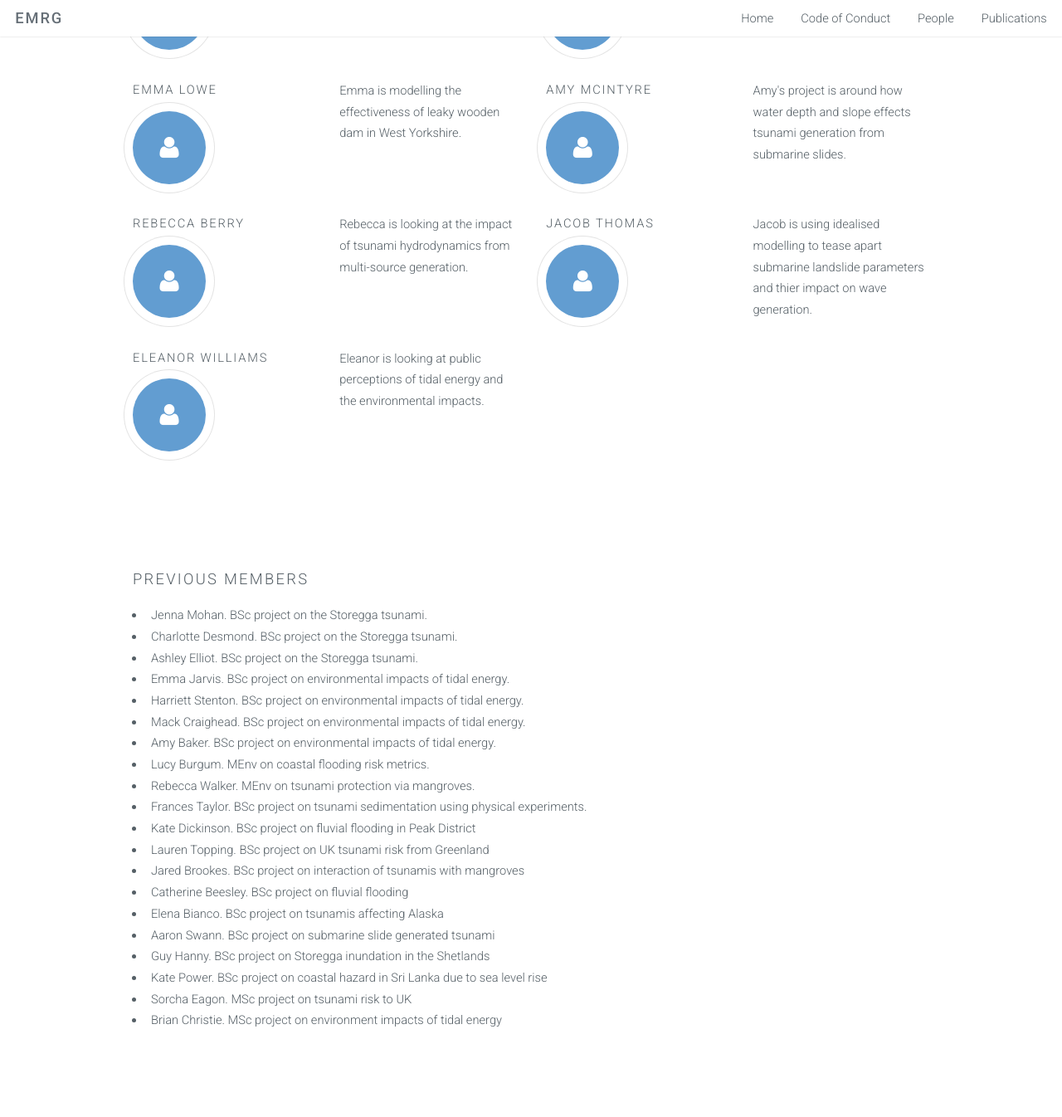
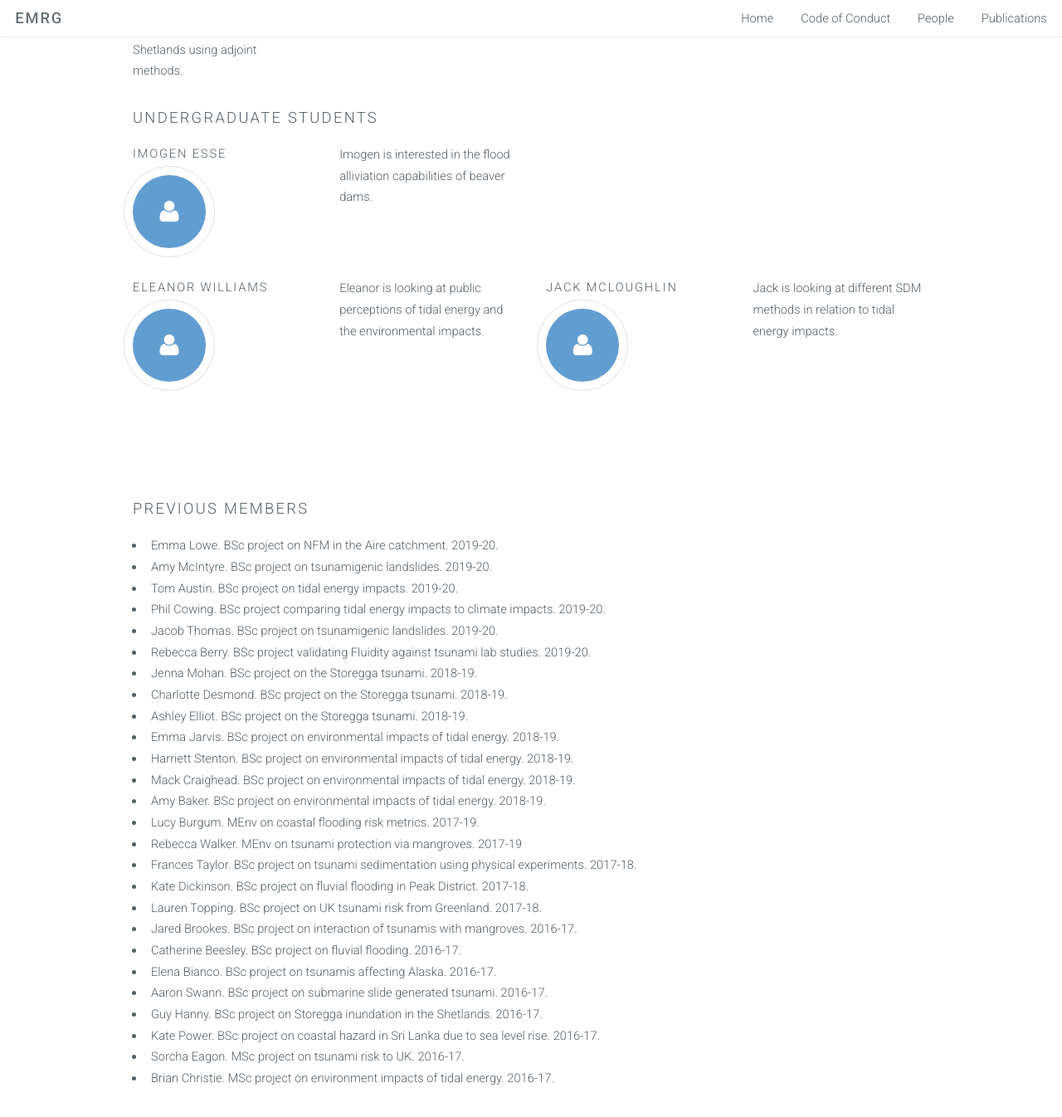
Before and after one commit to EnvModellingGroup/EnvModellingGroup.github.io, a Jekyll site: the page built from people/index.html, in a window 1280 px wide and 1400 px high, scrolled down 1560 px. Shown: the top 1346 px of the window at 83% size. Built offline with Jekyll 4.4.1, drawn with Linux system fonts in a browser that asks for light colours; some of the changed text lies outside the part shown.

Commit message:
New students

```diff
--- a/people/index.html
+++ b/people/index.html
@@ -67,65 +67,32 @@ keywords: modelling, environmental, ecological, ecology, environment, computatio
                 <div class="3u">
                     <p>Kieran is carrying out a project on how submarine landslide parameters effect the wave generated.</p>
                 </div>
-				<div class="3u">
-						<h4>Amy Rhodes</h4>
-						<span class="icon major fa-user"></span>
+		<div class="3u">
+			<h4>Amy Rhodes</h4>
+			<span class="icon major fa-user"></span>
                 </div>
                 <div class="3u">
-                    <p>Amy is examining the environmental impact of tidal energy in the UK.</p>
+                    <p>Amy is examining the acoustic environmental impact of tidal energy in the UK.</p>
                 </div>
+		<div class="3u">
+			<h4>Rebecca Mitchell</h4>
+			<span class="icon major fa-user"></span>
+			<!--<img height="200px" src="images/katedickinson.png" alt="Kate Dickinson" />-->
+                	</div>
+                	<div class="3u">
+                    		<p>Rebecca is modelling the Storegga tsunami on the Shetlands using adjoint methods.</p>
+			</div>
 		</div>
-
         </div>
         <div class="container">
             <h3>Undergraduate students</h3>
 			<div class="row">
 				<div class="3u">
-					<h4>Tom Austin</h4>
-					<span class="icon major fa-user"></span>
-					<!--<img height="200px" src="images/katedickinson.png" alt="Kate Dickinson" />-->
-                 		</div>
-                		<div class="3u">
-                    			<p>Tom is examining regional environmental os tidal turbines in the North Sea.</p>
-				</div>
-				<div class="3u">
-					<h4>Phil Cowing</h4>
+					<h4>Imogen Esse</h4>
 					<span class="icon major fa-user"></span>
                 		</div>
                 		<div class="3u">
-                    			<p>Phil is comparing impacts of tidal energy in the UK to climate change driven changes.</p>
-				</div>
-			</div>
-			<div class="row">
-				<div class="3u">
-					<h4>Emma Lowe</h4>
-					<span class="icon major fa-user"></span>
-                		</div>
-                		<div class="3u">
-                    			<p>Emma is modelling the effectiveness of leaky wooden dam in West Yorkshire.</p>
-				</div>
-				<div class="3u">
-					<h4>Amy McIntyre</h4>
-					<span class="icon major fa-user"></span>
-                		</div>
-                		<div class="3u">
-                    			<p>Amy's project is around how water depth and slope effects tsunami generation from submarine slides.</p>
-				</div>
-			</div>
-			<div class="row">
-				<div class="3u">
-					<h4>Rebecca Berry</h4>
-					<span class="icon major fa-user"></span>
-                		</div>
-                		<div class="3u">
-                    			<p>Rebecca is looking at the impact of tsunami hydrodynamics from multi-source generation.</p>
-				</div>
-				<div class="3u">
-					<h4>Jacob Thomas</h4>
-					<span class="icon major fa-user"></span>
-                		</div>
-                		<div class="3u">
-                    			<p>Jacob is using idealised modelling to tease apart submarine landslide parameters and thier impact on wave generation.</p>
+                    			<p>Imogen is interested in the flood alliviation capabilities of beaver dams.</p>
 				</div>
 			</div>
 			<div class="row">
@@ -136,33 +103,46 @@ keywords: modelling, environmental, ecological, ecology, environment, computatio
                 		<div class="3u">
                     			<p>Eleanor is looking at public perceptions of tidal energy and the environmental impacts.</p>
 				</div>
+				<div class="3u">
+					<h4>Jack McLoughlin</h4>
+					<span class="icon major fa-user"></span>
+                		</div>
+                		<div class="3u">
+                    			<p>Jack is looking at different SDM methods in relation to tidal energy impacts.</p>
+				</div>
 			</div>
 		</div>
         </section>
         <section class="wrapper style2">
         <div class="container">
-            <h3>Previous members</h3>
+	    <h3>Previous members</h3>
             <ul>
-		<li>Jenna Mohan. BSc project on the Storegga tsunami.</li>
-		<li>Charlotte Desmond. BSc project on the Storegga tsunami.</li>
-		<li>Ashley Elliot. BSc project on the Storegga tsunami.</li>
-		<li>Emma Jarvis. BSc project on environmental impacts of tidal energy.</li>
-		<li>Harriett Stenton. BSc project on environmental impacts of tidal energy.</li>
-		<li>Mack Craighead. BSc project on environmental impacts of tidal energy.</li>
-		<li>Amy Baker. BSc project on environmental impacts of tidal energy.</li>
-		<li>Lucy Burgum. MEnv on coastal flooding risk metrics.</li>
-		<li>Rebecca Walker. MEnv on tsunami protection via mangroves.</li>
-		<li>Frances Taylor. BSc project on tsunami sedimentation using physical experiments.</li>
-		<li>Kate Dickinson. BSc project on fluvial flooding in Peak District</li>
-		<li>Lauren Topping. BSc project on UK tsunami risk from Greenland</li>
-                <li>Jared Brookes. BSc project on interaction of tsunamis with mangroves</li>
-                <li>Catherine Beesley. BSc project on fluvial flooding</li>
-                <li>Elena Bianco. BSc project on tsunamis affecting Alaska</li>
-                <li>Aaron Swann. BSc project on submarine slide generated tsunami</li>
-                <li>Guy Hanny. BSc project on Storegga inundation in the Shetlands</li>
-                <li>Kate Power. BSc project on coastal hazard in Sri Lanka due to sea level rise</li>
-                <li>Sorcha Eagon. MSc project on tsunami risk to UK</li>
-                <li>Brian Christie. MSc project on environment impacts of tidal energy</li>
+		<li>Emma Lowe. BSc project on NFM in the Aire catchment. 2019-20.</li>
+		<li>Amy McIntyre. BSc project on tsunamigenic landslides. 2019-20.</li>
+		<li>Tom Austin. BSc project on tidal energy impacts. 2019-20.</li>
+		<li>Phil Cowing. BSc project comparing tidal energy impacts to climate impacts. 2019-20.</li>
+		<li>Jacob Thomas. BSc project on tsunamigenic landslides. 2019-20.</li>
+		<li>Rebecca Berry. BSc project validating Fluidity against tsunami lab studies. 2019-20.</li>
+		<li>Jenna Mohan. BSc project on the Storegga tsunami. 2018-19.</li>
+		<li>Charlotte Desmond. BSc project on the Storegga tsunami. 2018-19.</li>
+		<li>Ashley Elliot. BSc project on the Storegga tsunami. 2018-19.</li>
+		<li>Emma Jarvis. BSc project on environmental impacts of tidal energy. 2018-19.</li>
+		<li>Harriett Stenton. BSc project on environmental impacts of tidal energy. 2018-19.</li>
+		<li>Mack Craighead. BSc project on environmental impacts of tidal energy. 2018-19.</li>
+		<li>Amy Baker. BSc project on environmental impacts of tidal energy. 2018-19.</li>
+		<li>Lucy Burgum. MEnv on coastal flooding risk metrics. 2017-19.</li>
+		<li>Rebecca Walker. MEnv on tsunami protection via mangroves. 2017-19</li>
+		<li>Frances Taylor. BSc project on tsunami sedimentation using physical experiments. 2017-18.</li>
+		<li>Kate Dickinson. BSc project on fluvial flooding in Peak District. 2017-18.</li>
+		<li>Lauren Topping. BSc project on UK tsunami risk from Greenland. 2017-18.</li>
+                <li>Jared Brookes. BSc project on interaction of tsunamis with mangroves. 2016-17.</li>
+                <li>Catherine Beesley. BSc project on fluvial flooding. 2016-17.</li>
+                <li>Elena Bianco. BSc project on tsunamis affecting Alaska. 2016-17.</li>
+                <li>Aaron Swann. BSc project on submarine slide generated tsunami. 2016-17.</li>
+                <li>Guy Hanny. BSc project on Storegga inundation in the Shetlands. 2016-17.</li>
+                <li>Kate Power. BSc project on coastal hazard in Sri Lanka due to sea level rise. 2016-17.</li>
+                <li>Sorcha Eagon. MSc project on tsunami risk to UK. 2016-17.</li>
+                <li>Brian Christie. MSc project on environment impacts of tidal energy. 2016-17.</li>
             </ul>
         </div>
 
```
